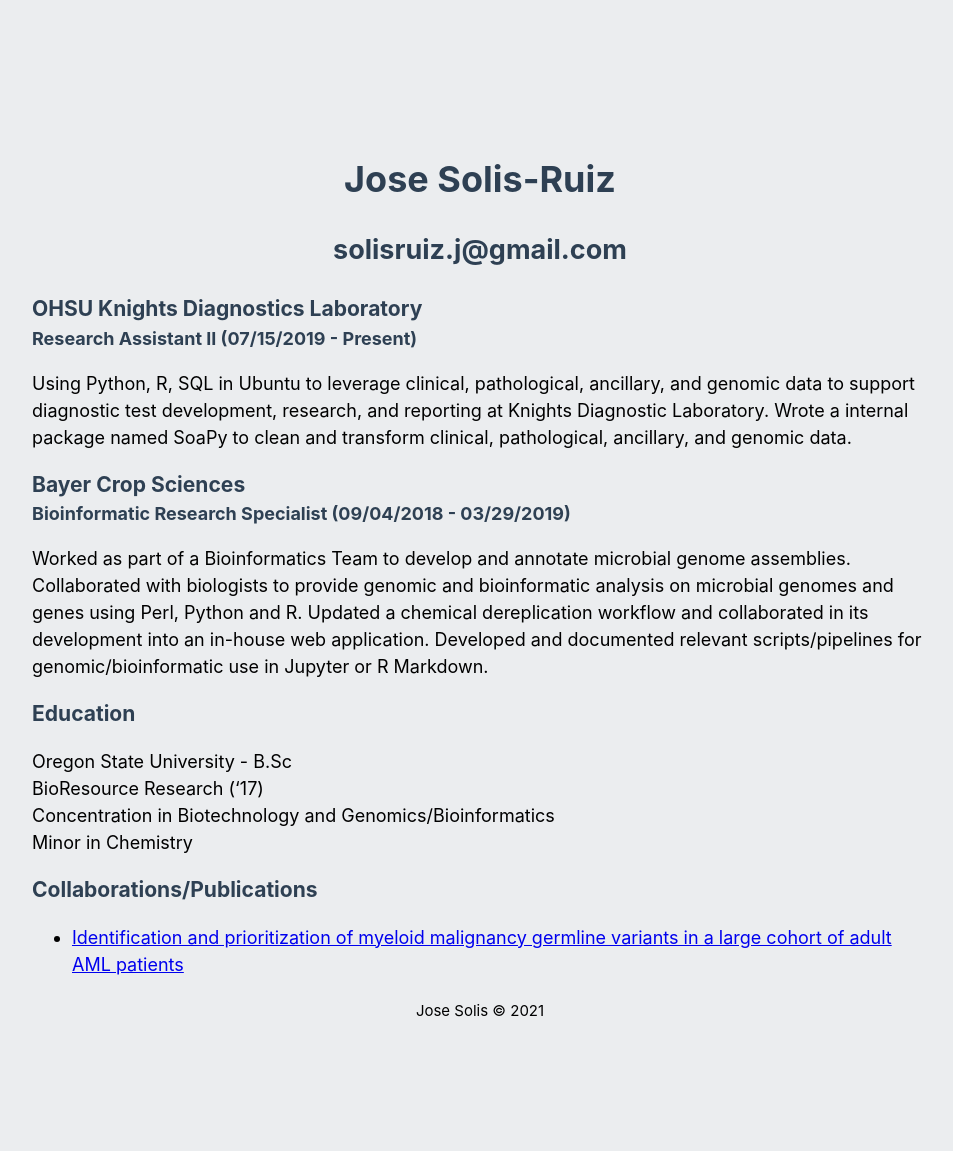
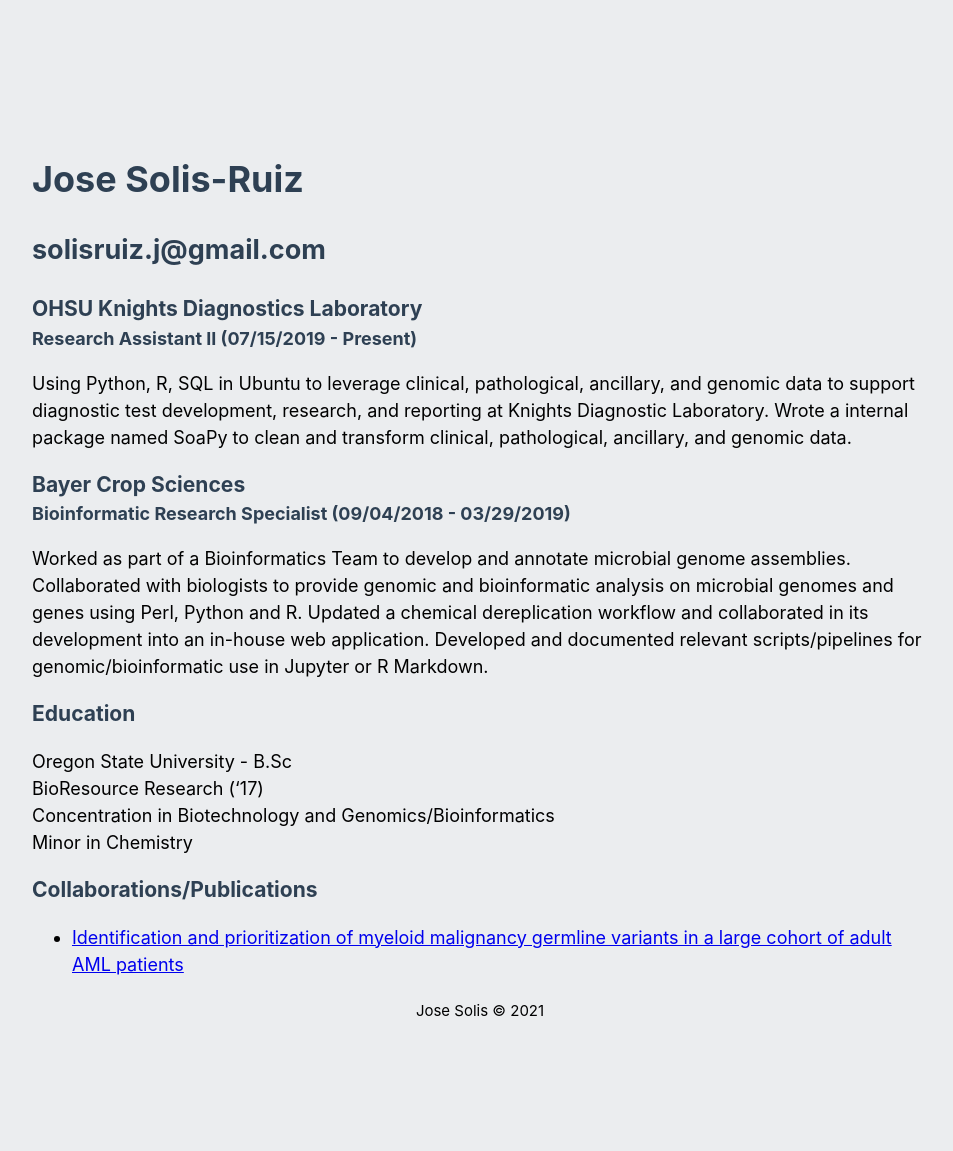
Before and after one commit to solisruj/solisruj.github.io, a Jekyll site: the page built from docs/index.md, in a window 1280 px wide. Shown: the whole page, without its empty margins (160-1113 px from the left). Built offline with Jekyll 4.4.1, drawn with Linux system fonts in a browser that asks for light colours; our own code applies the rules of GitHub Pages for plain Markdown files.

Commit message:
Removed h1 and h2 text-align center

```diff
--- a/docs/_sass/_theme_main.scss
+++ b/docs/_sass/_theme_main.scss
@@ -7,11 +7,6 @@
   margin: auto;
   width: 70%;
   padding: 8rem;
-
-  h1,
-  h2 {
-    text-align: center;
-  }
 
   h1,
   h2,
```
